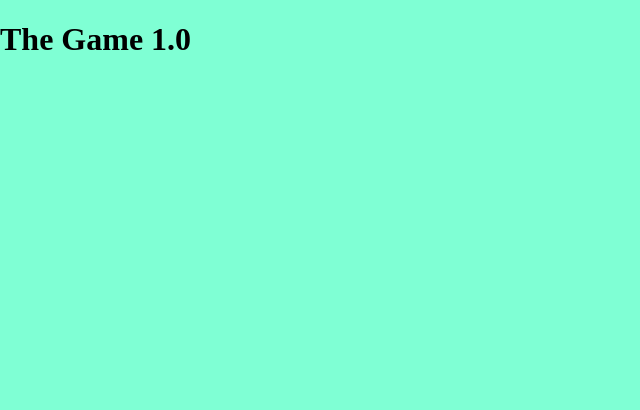
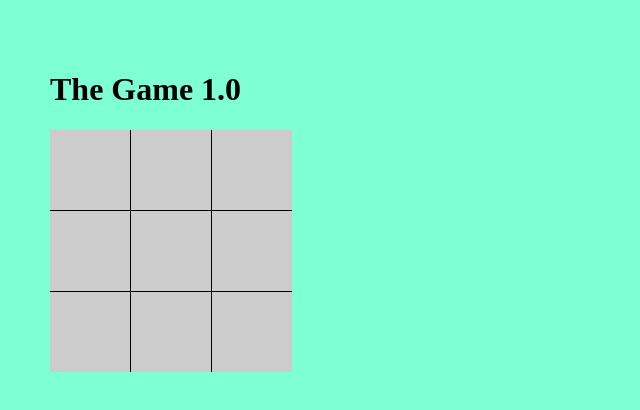
Before and after one commit to cfajardo273/the-game, a plain HTML site: page index.html in a window 1280 px wide. Shown: the whole page, without its empty margins (0-640 px from the left). Drawn offline with nearby package versions, Linux system fonts and the light colour scheme.

Commit message:
Second commit

```diff
--- a/index.html
+++ b/index.html
@@ -13,6 +13,19 @@
 
 <body>
   <h1>The Game 1.0</h1>
+
+  <div class='board'>
+    <span class='box' id=0></span>
+    <span class='box' id=1></span>
+    <span class='box' id=2></span>
+    <span class='box' id=3></span>
+    <span class='box' id=4></span>
+    <span class='box' id=5></span>
+    <span class='box' id=6></span>
+    <span class='box' id=7></span>
+    <span class='box' id=8></span>
+  </div>
+
   <script src="./scripts/index.js"></script>
 </body>
 
--- a/styles/main.css
+++ b/styles/main.css
@@ -15,4 +15,23 @@ picture {
 body {
   font-size: 100%;
   background-color: aquamarine;
+  padding:50px;
 }
+
+.board {
+  display: grid;
+  grid-template-columns: 80px 80px 80px;
+  grid-template-rows: 80px 80px 80px;
+  background-color: black;    // Revisar porque no sale la linea vertical derecha. Posibilidad de cambiarlo a flex
+  padding: 5px;
+  grid-gap: 1px;
+  width:242px;
+ }
+
+ .box {
+  background-color: rgba(255, 255, 255, 0.8);
+
+  padding: 20px;
+  font-size: 30px;
+  text-align: center;
+ }
```
Also changed, not shown: scripts/index.js (+14 -0 lines).
